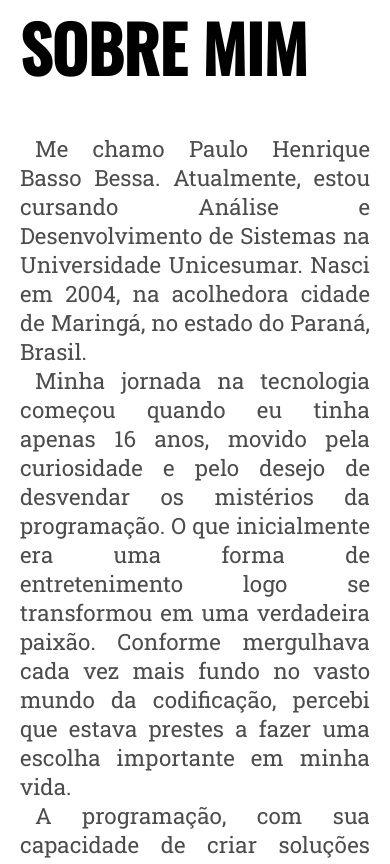
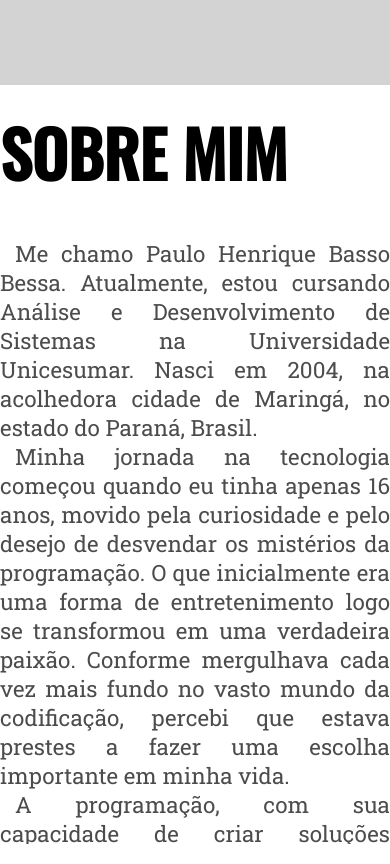
Before and after one commit to PauloBessa7/Portifolio-PauloBessa, a plain HTML site: page index.html in a window 390 px wide. Drawn offline with nearby package versions, Linux system fonts and the light colour scheme.

Commit message:
Versão 1.2

```diff
--- a/index.html
+++ b/index.html
@@ -16,6 +16,10 @@
 </head>
 
 <body>
+  <nav id="Nav-Mobile" onclick="MostraNavMobile()">
+
+  </nav>
+
   <nav id="Navegar">
     <ul>
       <li id="Foto"></li>
@@ -237,6 +241,27 @@
       }
     }
 
+    // function MostraNavMobile(){
+    //   var NavMobile = document.getElementById('Nav-Mobile');
+    //   var numero=0;
+    //   if(numero=0){
+    //     NavMobile.style.height='40%';
+    //     numero=1;
+    //   }else{
+    //     numero=0;
+    //     NavMobile.style.height='89%';
+    //   }
+    // }
+
+    function MostraNavMobile() {
+      var NavMobile = document.getElementById('Nav-Mobile');
+      if (NavMobile.style.height === '100px' || NavMobile.style.width === '') {
+        NavMobile.style.height = '2000px';
+      } else if(NavMobile.style.height === '2000px') {
+        NavMobile.style.height = '100px';
+    }
+  }
+
 
 
 
--- a/style.css
+++ b/style.css
@@ -279,20 +279,40 @@ img{
 
 }
 /* Medias queries */
+#Nav-Mobile{
+  display: none;
+}
 @media (max-width: 767px) {
+
+
+
   #Navegar{display: none;}
-  main{
+
+
+  body{
     display: flex;
     align-items: center;
+    flex-direction: column;
   }
+
+
   article{
     width: 100%;
     overflow-y: scroll;
     padding: 20px;
   }
+
+
   .Texto{
     margin: 0px;
     width: 100%;
     text-indent: 15px;
   }
+
+  #Nav-Mobile{
+    display: block;
+    width: 100%;
+    height: 100px;
+    background-color: rgba(0, 0, 0, 0.171);
+  }
 }
```
